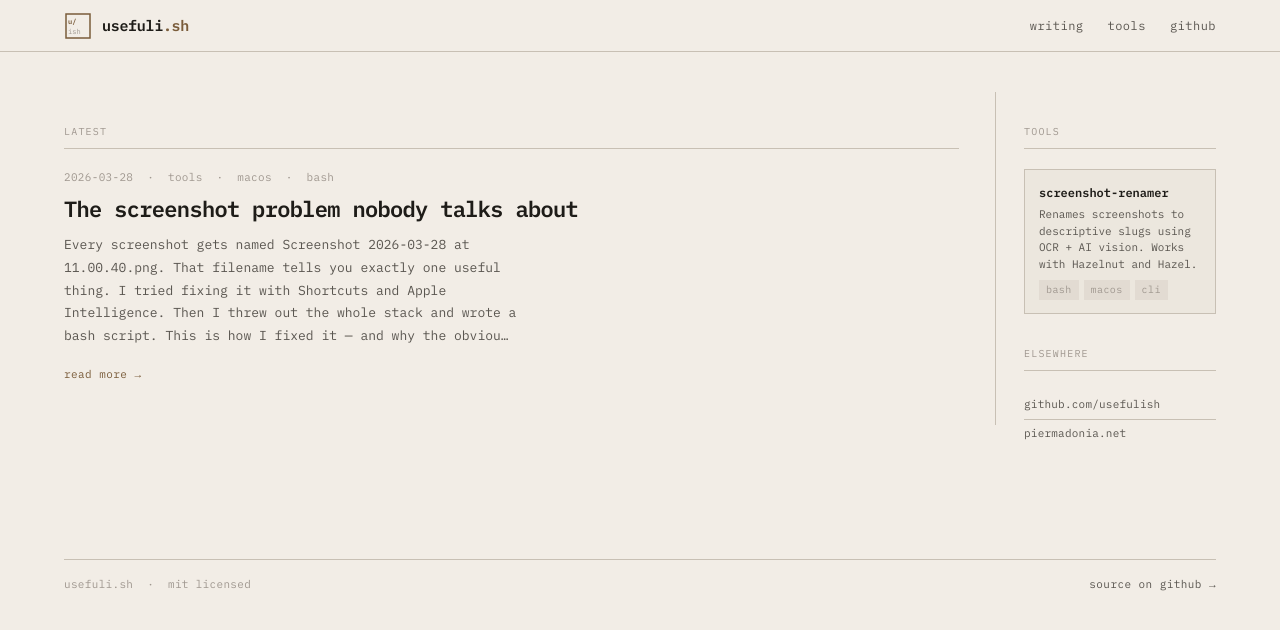
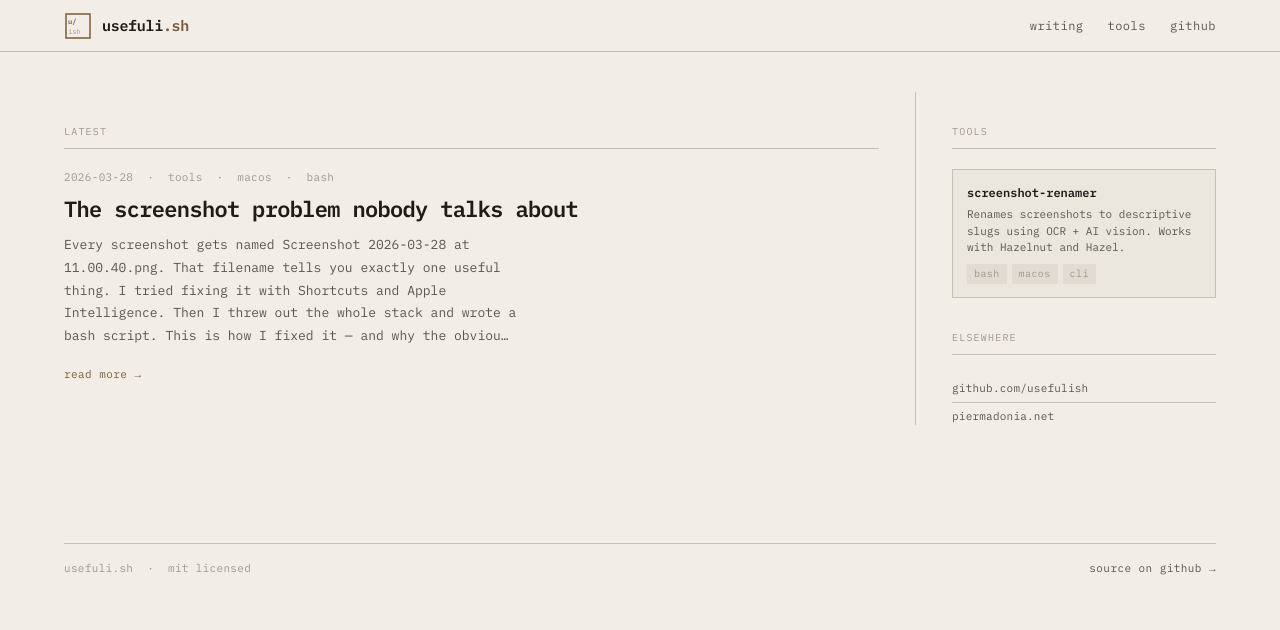
Before and after one commit to usefulish/usefulish, a Jekyll site: the page built from index.html, in a window 1280 px wide. Shown: the top 630 px of the page. Built offline with Jekyll 4.4.1, drawn with Linux system fonts in a browser that asks for light colours.

Commit message:
fixing columns

```diff
--- a/assets/css/main.css
+++ b/assets/css/main.css
@@ -75,7 +75,7 @@ nav a:hover, nav a.active { color: var(--ink); }
 /* ── 3-column grid ── */
 .layout {
   display: grid;
-  grid-template-columns: 1fr 1fr 220px;
+  grid-template-columns: 1fr 1fr 300px;
   gap: 0;
   padding: 40px 0 80px;
   align-items: start;
@@ -83,7 +83,7 @@ nav a:hover, nav a.active { color: var(--ink); }
 
 .col-1 { border-right: 1px solid var(--rule); padding-right: 36px; }
 .col-2 { padding: 0 36px; border-right: 1px solid var(--rule); }
-.col-3 { padding-left: 28px; }
+.col-3 { padding-left: 36px; }
 .span-2 { grid-column: 1 / 3; border-right: 1px solid var(--rule); padding-right: 36px; }
 
 .article-main { grid-column: 1 / 3; padding-right: 36px; border-right: 1px solid var(--rule); }
```
